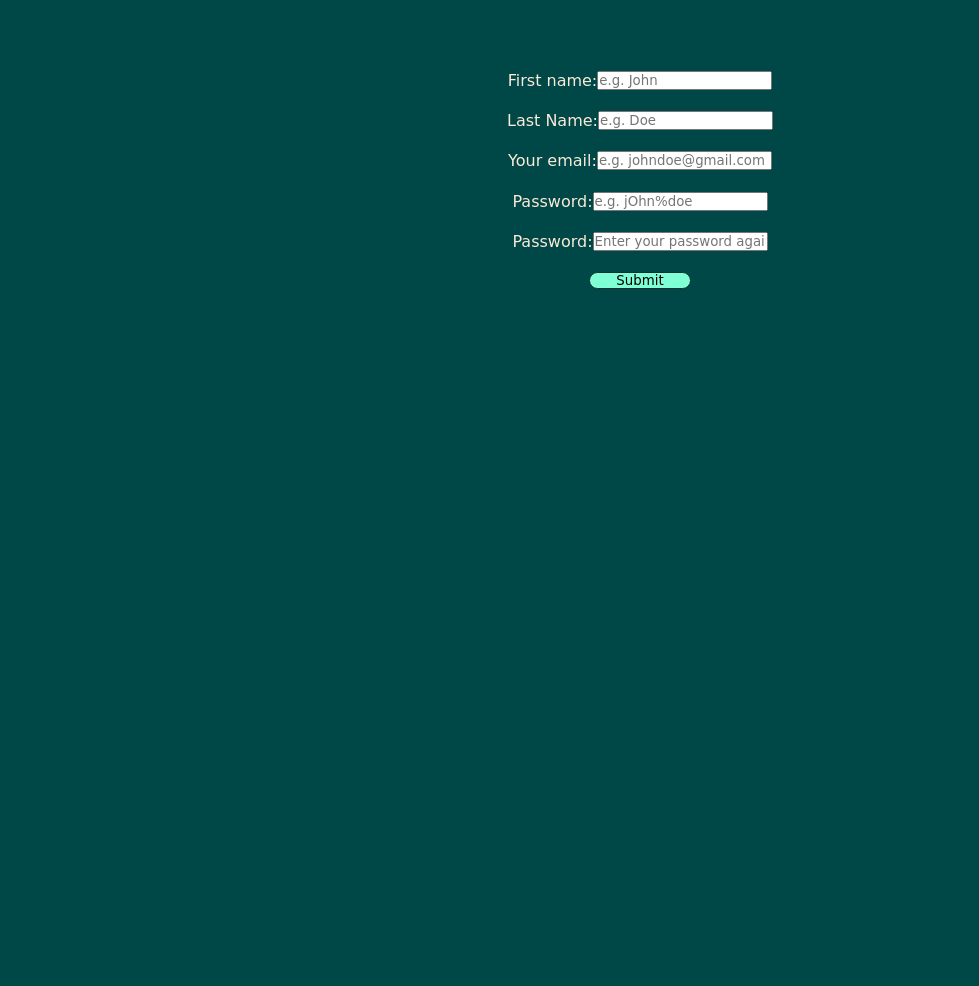
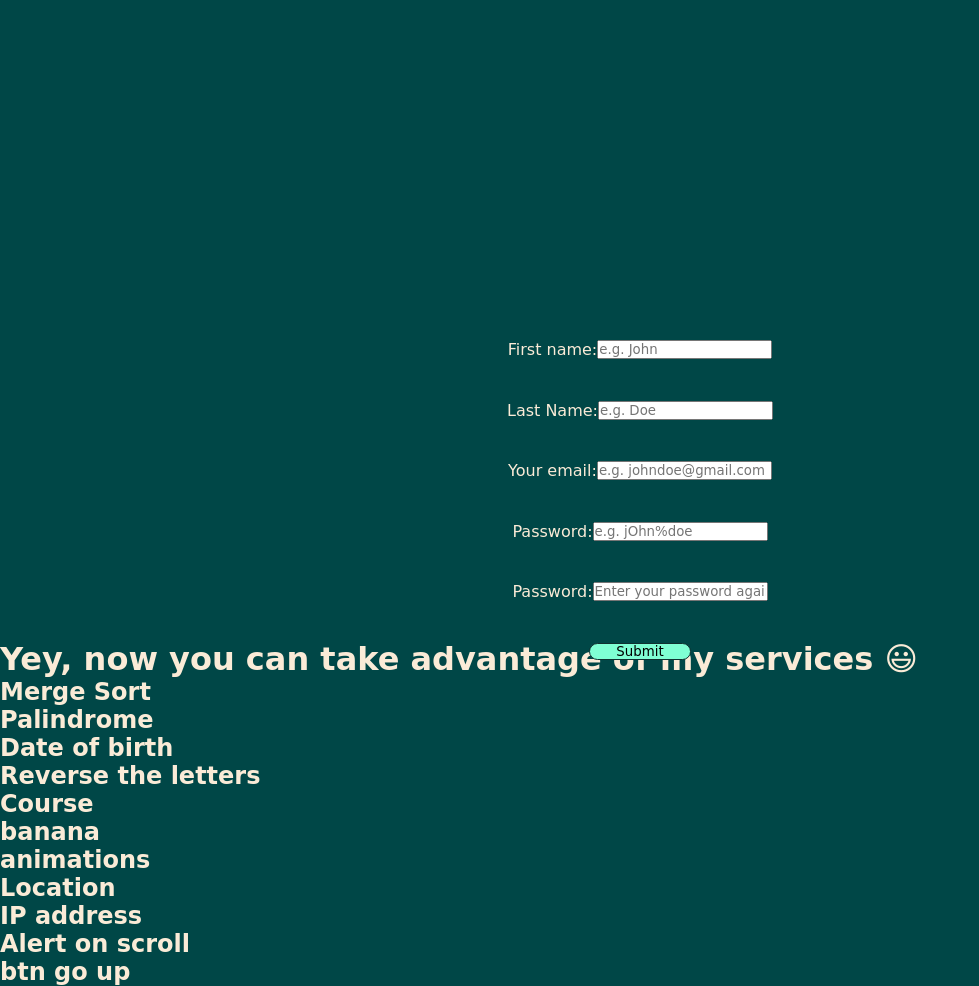
Before and after one commit to abdullah-alaadine/weekend-trip, a plain HTML site: page index.html in a window 1280 px wide. Shown: the part 542-1528 px from the top of the page, without its empty margins (0-979 px from the left). Before the commit the page ends 842 px from the top, so only its background shows below. Drawn offline with Linux system fonts and the light colour scheme.

Commit message:
setting up the services part

```diff
--- a/index.html
+++ b/index.html
@@ -48,6 +48,20 @@
         </div>
         <button id="signup">Submit</button>
     </form>
+    <div class="last-part">
+        <h1>Yey, now you can take advantage of my services &#128515;</h1>
+        <h2> Merge Sort </h2>
+        <h2> Palindrome </h2>
+        <h2> Date of birth </h2>
+        <h2> Reverse the letters </h2>
+        <h2> Course </h2>
+        <h2> banana </h2>
+        <h2> animations </h2>
+        <h2> Location </h2>
+        <h2> IP address </h2>
+        <h2> Alert on scroll </h2>
+        <h2> btn go up </h2>
+    </div>
     <script src="./js/main.js"></script>
 </body>
 </html>
--- a/js/main.js
+++ b/js/main.js
@@ -39,7 +39,8 @@ function validateUserDate(fName, lName, email, p1, p2){
         userData.lName = lName;
         userData.email = email;
         userData.p1 = p1;
-        userData.p2 = p2;``
+        userData.p2 = p2;
+        document.getElementById("signupForm").style.display = "none";
     }
 }
 function searchForCapitalLetters(str){
@@ -67,7 +68,6 @@ function enterPassAgain(){
     const passwordLast = document.signupForm.passwordLast;
     passwordFirst.value = "";
     passwordLast.value = "";
-
 }
 function palindrome(a, b, string){
     if(b <= a){
--- a/styles/index.css
+++ b/styles/index.css
@@ -29,11 +29,13 @@ form{
     position: relative;
     width: 80%;
     top: 40vh;
-    height: 30vh;
+    height: 40vh;
     margin: auto;
+    margin-top: 35vh;
+    margin-bottom: 300px;
     display: flex;
     flex-direction: column;
-    justify-content: space-around;
+    justify-content: space-between;
     align-items: center;
 }
 form div{
```
